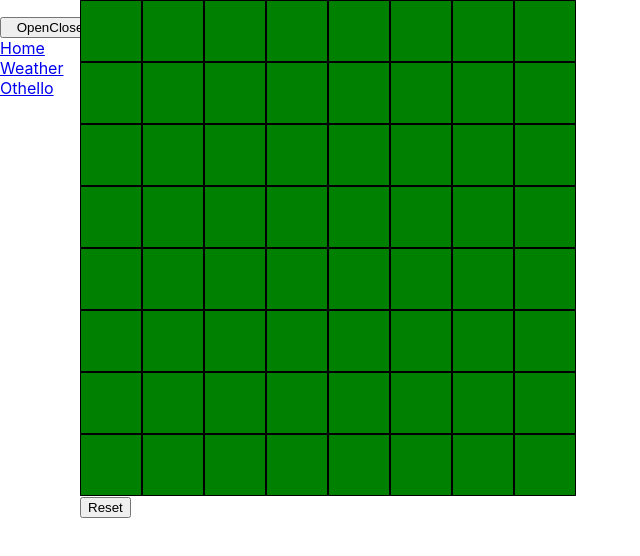
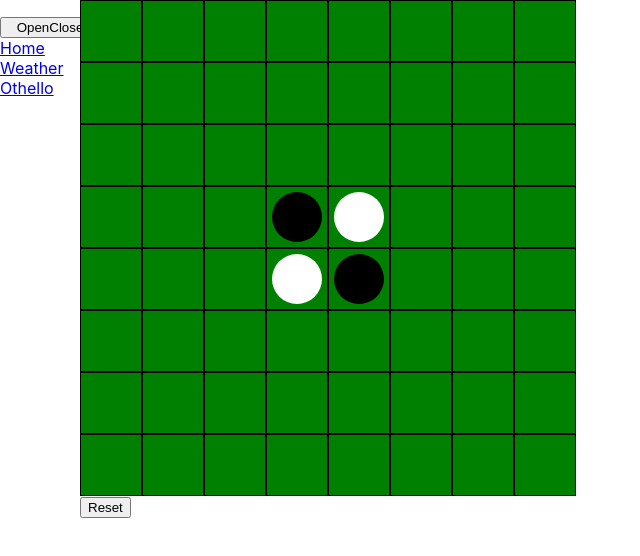
Before and after one commit to ClarenceLuk/clarenceluk.github.io, a React (Create React App) app: page /othello in a window 1280 px wide. Shown: the top 556 px of the page, without its empty margins (0-640 px from the left). Built offline with nearby package versions, Linux system fonts and the light colour scheme.

Commit message:
Instead of changing each cell, now the changes will be applied to an array, each cell is only responsible for displaying its peices or legal moves. added initial starting state.

```diff
--- a/src/Applets/OthelloComponents/OthelloBoard.js
+++ b/src/Applets/OthelloComponents/OthelloBoard.js
@@ -1,5 +1,5 @@
 import { TableRow } from '@material-ui/core';
-import React, { useState } from 'react';
+import React, { useEffect, useState } from 'react';
 import OthelloCell from './OthelloCell';
 import { makeStyles } from '@material-ui/core';
 
@@ -18,14 +18,30 @@ const useStyles = makeStyles((theme) => {
 const OthelloBoard = (props) => {
     const defaultSize = 8
     const [boardDimension, setBoardDimension] = useState(defaultSize)
-    const board = new Array(boardDimension).fill(new Array(boardDimension).fill(-1))
+    const [board, setBoard] = useState(() => new Array(boardDimension).fill(new Array(boardDimension).fill(-1)))
+
+    useEffect(() => {
+        const initialBoard = [...board].map(a => [...a])
+        initialBoard[Math.floor(boardDimension/2)][Math.floor(boardDimension/2)] = 1
+        initialBoard[Math.floor(boardDimension/2)-1][Math.floor(boardDimension/2)-1] = 1
+        initialBoard[Math.floor(boardDimension/2)-1][Math.floor(boardDimension/2)] = 2
+        initialBoard[Math.floor(boardDimension/2)][Math.floor(boardDimension/2)-1] = 2
+        setBoard(initialBoard)
+    }, [])
+
 
     const classes = useStyles()
 
     const cellClickHandler = (row, col) => {
-        board[row][col] = props.player;
-        console.log("what", board)
-        props.setPlayer(player => player == 1 ? 0 : 1)
+        if (board[row][col] == -1) {
+            setBoard(board => {
+                const newBoard = [...board].map(a => [...a])
+                newBoard[row][col] = props.player
+                return newBoard
+            })
+            props.setPlayer(player => player == 1 ? 2 : 1)
+        }
+
     };
 
     return (
@@ -33,7 +49,7 @@ const OthelloBoard = (props) => {
             {board.map((row, i) => (
                 <div className={ classes.boardRow }>
                     {row.map((col, j) => (
-                        <OthelloCell onClick={() => cellClickHandler(i, j)} r={i} c={j} player={props.player} board={board}/>
+                        <OthelloCell onClick={() => cellClickHandler(i, j)} r={i} c={j} player={props.player} setPlayer={props.setPlayer} board={board}/>
                     ))}
                 </div>
                 )
--- a/src/Applets/OthelloComponents/OthelloCell.js
+++ b/src/Applets/OthelloComponents/OthelloCell.js
@@ -4,6 +4,9 @@ import { makeStyles } from '@material-ui/core';
 const useStyles = makeStyles((theme) => {
     return ({
         cell: {
+            display: 'flex',
+            alignItems: 'center',
+            justifyContent: 'center',
             padding: '5px',
             border: '1px solid black',
             background: 'green',
@@ -22,24 +25,20 @@ const useStyles = makeStyles((theme) => {
             width: '50px',
             background: 'black',
         },
+        legalMoves: {
+            borderRadius: '25px',
+            height: '10px',
+            width: '10px',
+        },
     })
 })
 
 const OthelloCell = (props) => {
-    const [cellColor, setCellColor] = useState(-1)
     const classes = useStyles();
-    console.log(props)
-
-    const onClickEvent = () => {
-        console.log("clicked!")
-        if (cellColor == -1) {
-            setCellColor(props.player)
-        }
-    }
 
     return (
-        <div className={ classes.cell } onClick={() => onClickEvent()}>
-            <div className={ cellColor == 0 ? classes.blackPiece : cellColor == 1 ? classes.whitePiece : null }/>
+        <div className={ classes.cell } onClick={props.onClick}>
+            <div className={ props.board[props.r][props.c] == 1 ? classes.blackPiece : props.board[props.r][props.c] == 2 ? classes.whitePiece : null }/>
         </div>
     )
 }
```
